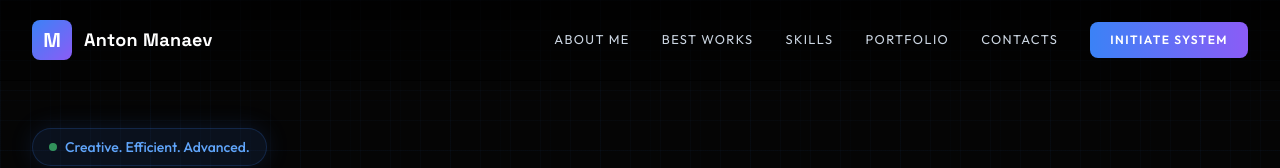
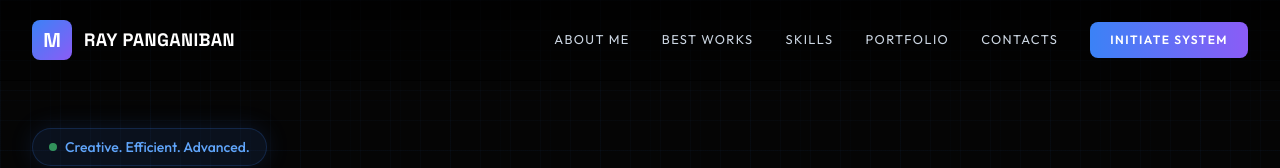
Before and after one commit to tantanbagsik/raypanganiban8, a Next.js app: page / in a window 1280 px wide. Shown: the top 168 px of the page. Built offline with nearby package versions, Linux system fonts and the light colour scheme.

Commit message:
Update header logo name to RAY PANGANIBAN

```diff
--- a/src/components/Header.jsx
+++ b/src/components/Header.jsx
@@ -33,7 +33,7 @@ export default function Header({ scrolled }) {
               M
             </span>
               <span className="font-display font-bold text-lg text-white hidden sm:block tracking-[0.02em] drop-shadow-sm">
-                Anton Manaev
+                RAY PANGANIBAN
               </span>
             </Link>
 
```
